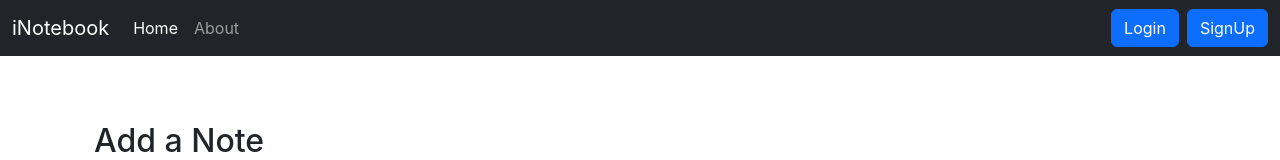
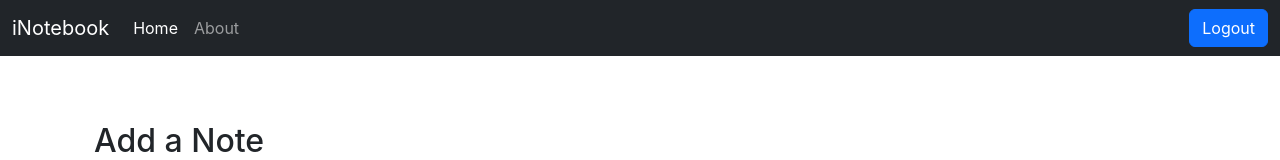
Before and after one commit to akhileshtiwari2/iNotebook, a React (Create React App) app: page / in a window 1280 px wide. Shown: the top 160 px of the page. Built offline with nearby package versions, Linux system fonts and the light colour scheme; no server answers; sample sign-in values are in the browser's storage.

Commit message:
Add Logout button

```diff
--- a/src/components/Navbar.js
+++ b/src/components/Navbar.js
@@ -1,9 +1,15 @@
 import React from "react";
 import { Link, useLocation } from "react-router-dom";
+import { useNavigate } from "react-router-dom";
 
 const Navbar = () => {
+  const navigate = useNavigate();
   let location = useLocation();
   React.useEffect(() => {}, [location]);
+  const handleLogout = () => {
+    localStorage.removeItem("token");
+    navigate("/login");
+  };
 
   return (
     <div>
@@ -47,14 +53,24 @@ const Navbar = () => {
                 </Link>
               </li>
             </ul>
+            {!localStorage.getItem("token") ? (
               <form className="d-flex" role="search">
-              <Link className="btn btn-primary mx-2 " to="/login" role="button">
+                <Link
+                  className="btn btn-primary mx-2 "
+                  to="/login"
+                  role="button"
+                >
                   Login
                 </Link>
                 <Link className="btn btn-primary" to="/signup" role="button">
                   SignUp
                 </Link>
               </form>
+            ) : (
+              <button className="btn btn-primary" onClick={handleLogout}>
+                Logout
+              </button>
+            )}
           </div>
         </div>
       </nav>
```
Lines whose indentation alone changed are shown as unchanged.
